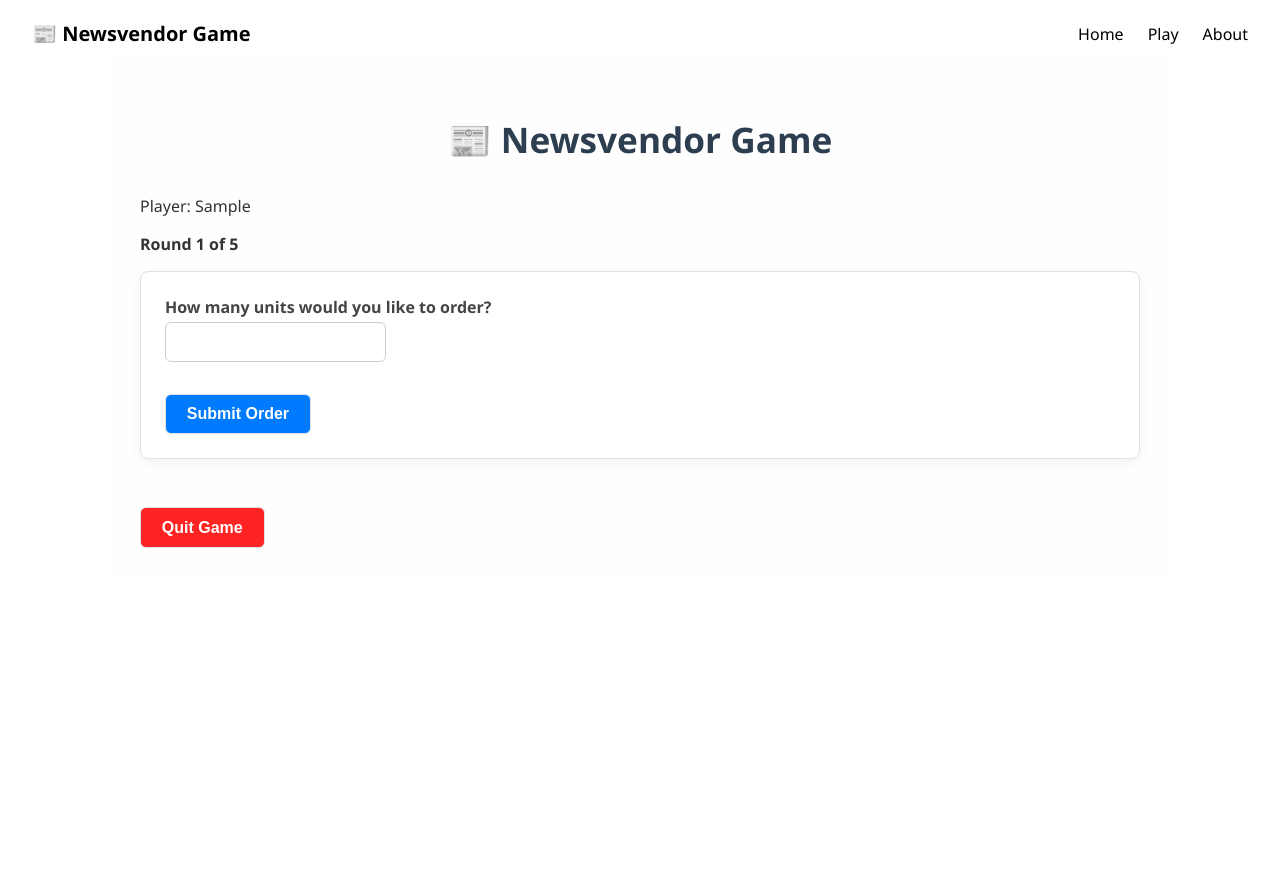
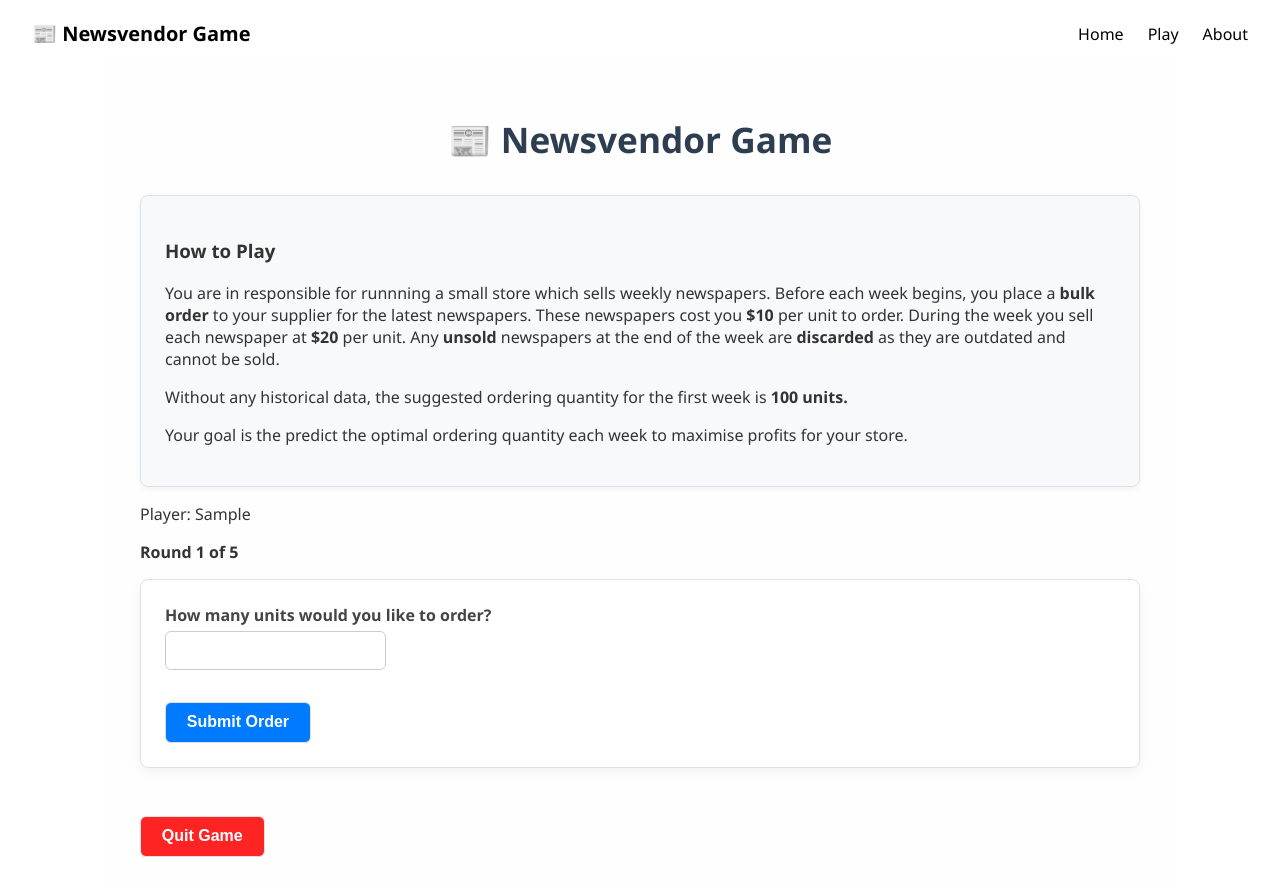
Before and after one commit to Budgettt/newsvendor-cap, a React (Vite) app in the folder frontend/: page /game in a window 1280 px wide. Both pictures are taken after typing "Sample" into the empty fields and a click on the button "Start Game". Before the commit the page ends 800 px from the top, so only its background shows below. Built offline with nearby package versions, Linux system fonts and the light colour scheme.

Commit message:
Added GameHelp container, Game balancing changesA

```diff
--- /dev/null
+++ b/frontend/src/components/GameHelp.jsx
@@ -0,0 +1,26 @@
+import "../styles/GamePage.css";
+
+const GameHelp = ({}) => (
+  <div className="gamehelp-container">
+    <h3>How to Play</h3>
+    <p>
+      You are in responsible for runnning a small store which sells weekly
+      newspapers. Before each week begins, you place a{" "}
+      <strong>bulk order</strong> to your supplier for the latest newspapers.
+      These newspapers cost you <strong>$10</strong> per unit to order. During
+      the week you sell each newspaper at <strong>$20</strong> per unit. Any{" "}
+      <strong>unsold</strong> newspapers at the end of the week are{" "}
+      <strong>discarded</strong> as they are outdated and cannot be sold.
+    </p>
+    <p>
+      Without any historical data, the suggested ordering quantity for the first
+      week is <strong>100 units.</strong>
+    </p>
+    <p>
+      Your goal is the predict the optimal ordering quantity each week to
+      maximise profits for your store.
+    </p>
+  </div>
+);
+
+export default GameHelp;
--- a/frontend/src/pages/GamePage.jsx
+++ b/frontend/src/pages/GamePage.jsx
@@ -6,17 +6,23 @@ import GameForm from "../components/GameForm";
 import RoundResults from "../components/GameRoundResults";
 import GameHistory from "../components/GameHistory";
 import GameOverScreen from "../components/GameOverScreen";
+import GameHelp from "../components/GameHelp";
 
 // Game Balancing
+const UNIT_COST = 10;
+const UNIT_SELLING_PRICE = 20;
 const ROUND_LIMIT = 20;
 // Random Uniform
 const MIN_DEMAND = 50;
 const MAX_DEMAND = 150;
 // Random Normal
 const MIN_STD = 10;
-const MAX_STD = 40;
-const MIN_AVG = 75;
-const MAX_AVG = 125;
+const MAX_STD = 50;
+const MIN_AVG = 100;
+const MAX_AVG = 150;
+// mean +- 2 std // 95% CI
+// Min demand = AVG - 2 * STD
+// Max demand = AVG + 2 * STD
 
 const randomiseInRange = (max, min) => {
   const x = Math.random() * (max - min) + min;
@@ -27,13 +33,16 @@ const GamePage = () => {
   // Initial Game Variables setup
   const nSTD = randomiseInRange(MAX_STD, MIN_STD);
   const nAVG = randomiseInRange(MAX_AVG, MIN_AVG);
+  // Min/Max Normal Demand to 95% C.I
+  const minNormalDemand = nAVG - 2 * nSTD;
+  const maxNormalDemand = nAVG + 2 * nSTD;
 
   // Settings state
   const [playerName, setPlayerName] = useState("");
   const [maxRounds, setMaxRounds] = useState(5);
   const [demandType, setDemandType] = useState("Random (Uniform)");
-  const [costPerUnit, setCostPerUnit] = useState(10);
-  const [sellingPrice, setSellingPrice] = useState(20);
+  const [costPerUnit, setCostPerUnit] = useState(UNIT_COST);
+  const [sellingPrice, setSellingPrice] = useState(UNIT_SELLING_PRICE);
   const [settingsConfirmed, setSettingsConfirmed] = useState(false);
   const [normalSTD, setNormalSTD] = useState(nSTD);
   const [normalAVG, setNormalAVG] = useState(nAVG);
@@ -69,6 +78,14 @@ const GamePage = () => {
 
     // Shift value to match avg and std
     const demand = Math.round(z * normalSTD + normalAVG);
+
+    // Truncated demand to prevent negatives
+    if (demand < minNormalDemand) {
+      demand = minNormalDemand;
+    }
+    if (demand > maxNormalDemand) {
+      demand = maxNormalDemand;
+    }
 
     return demand;
   };
@@ -218,13 +235,13 @@ const GamePage = () => {
         />
       ) : (
         <>
+          <GameHelp />
           <p>Player: {playerName}</p>
           <p>
             <strong>
               Round {round} of {maxRounds}
             </strong>
           </p>
-
           {!gameOver ? (
             <GameForm
               orderQty={orderQty}
@@ -244,7 +261,6 @@ const GamePage = () => {
               onSubmitScore={handleSubmitScore}
             />
           )}
-
           {demand !== null && profit !== null && !gameOver && (
             <RoundResults
               demand={demand}
@@ -253,9 +269,7 @@ const GamePage = () => {
               profit={profit}
             />
           )}
-
           {history.length > 0 && <GameHistory history={history} />}
-
           <button className="quit-button" onClick={handleRestart}>
             Quit Game
           </button>
--- a/frontend/src/styles/GamePage.css
+++ b/frontend/src/styles/GamePage.css
@@ -196,3 +196,12 @@ h1 {
     padding: 1rem;
   }
 }
+
+.gamehelp-container {
+  background: #f8f9fa;
+  border: 1px solid #dee2e6;
+  padding: 1.5rem;
+  border-radius: 8px;
+  box-shadow: 0 2px 6px rgba(0, 0, 0, 0.05);
+  border: 1px solid #dee2e6;
+}
```
Also changed, not shown: frontend/src/components/GameStats.jsx (added, +7 -0 lines).
